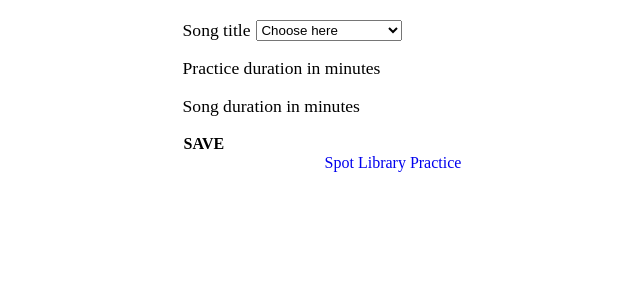
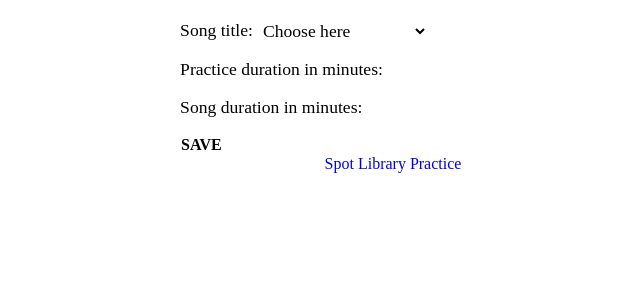
Before and after one commit to AliRiaz34/GuitarDex, a Flask app: page /practices/add in a window 1280 px wide. Shown: the part 60-360 px from the top of the page, without its empty margins (247-887 px from the left). Run offline with Flask 3, Linux system fonts and the light colour scheme; data comes from the database, SQL or seed files in the repository; both versions use the stored data as it was after the commit; some libraries are stand-ins or nearby versions.

Commit message:
bug fix with practice

```diff
--- a/templates/addPractice.html
+++ b/templates/addPractice.html
@@ -23,25 +23,25 @@
                 <div>
                     <div class="sAdd-input-div">
                         <div class="form__input-group">
-                            <label for="title-select" class="form-label">Song title</label>
-                            <select class="sAdd-input" id="title-select" name="title-select" required>
+                            <label for="title-select" class="form-label">Song title: </label>
+                            <select class="input" id="title-select" name="title-select" required>
                                 <option value="" selected disabled hidden>Choose here</option>
                             </select>
                         </div>
                         <div class="sAdd-input-div">
                             <div class="form__input-group">
-                                <label for="minPlayed-input" class="form-label">Practice duration in minutes</label>
+                                <label for="minPlayed-input" class="form-label">Practice duration in minutes: </label>
                                 <input type="number" step="1" class="input" id="minPlayed-input" name="minPlayed-input" min="1">
                             </div>
                         </div>
                         <div id="duration-div"class="form__input-group">
-                            <label for="duration-input" class="form-label">Song duration in minutes</label>
-                            <input type="number" step="1" class="input" id="duration-input" name="duration-input" max="30" min="0.1">
+                            <label for="duration-input" class="form-label">Song duration in minutes: </label>
+                            <input type="number" step="1" class="input" id="duration-input" name="duration-input" max="30" min="0">
                         </div>
                     </div>
                 </div>
 
-                <button id="practice-save-button" class="form__button">Save</button>
+                <button type="submit" id="practice-save-button" class="form__button">Save</button>
             </form>
 
         </main>
```
Also changed, not shown: database.db.
